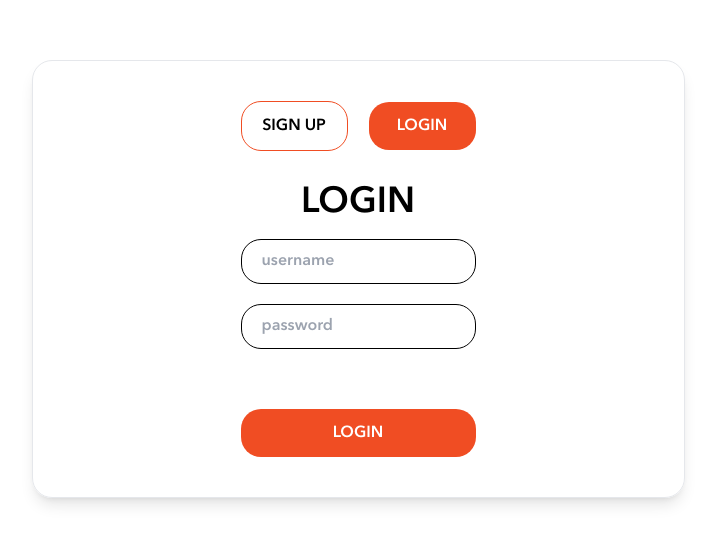
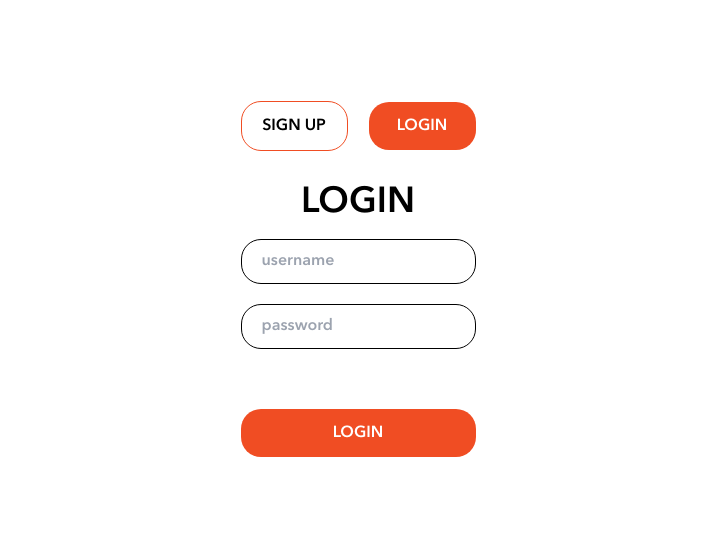
Before and after one commit to TarunVuppala/Task-Manager, a React (Create React App) app in the folder frontend/: page /login in a window 1280 px wide. Shown: the part 121-664 px from the top of the page, without its empty margins (282-998 px from the left). Built offline with nearby package versions, Linux system fonts and the light colour scheme; no server answers.

Commit message:
Update Login.jsx

```diff
--- a/frontend/src/components/Login.jsx
+++ b/frontend/src/components/Login.jsx
@@ -36,7 +36,7 @@ function Login({ auth, handleLogin }) {
   }
 
   return (
-    <div className="flex flex-col items-center justify-center bg-transparent w-fit h-fit border rounded-[20px] px-52 py-10 shadow-lg">
+    <div className="flex flex-col items-center justify-center bg-transparent w-fit h-fit px-52 py-10  ">
       <div className="flex flex-row items-center justify-center gap-[21px] w-full">
         <Link to="/signup" className="w-full">
           <button className="border border-[#F04D23] rounded-[20px] font-bold w-full py-3">SIGN UP</button>
```
